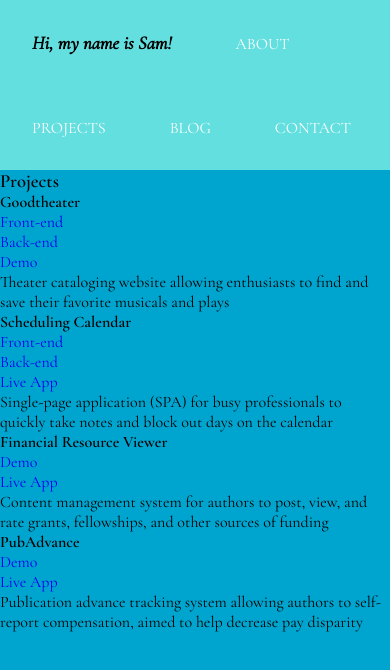
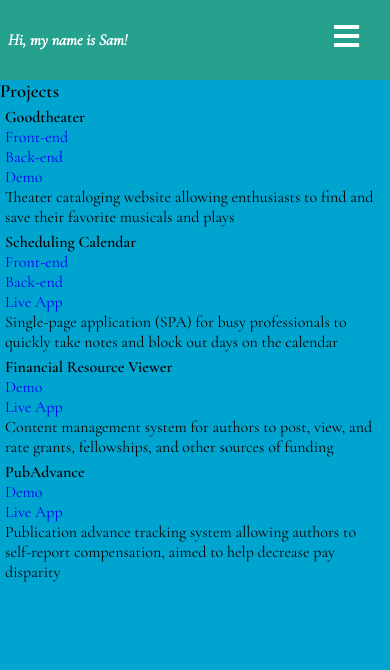
Before and after one commit to isphinxs/portfolio, a React (Create React App) app: page /projects in a window 390 px wide. Shown: the top 670 px of the page. Built offline with nearby package versions, Linux system fonts and the light colour scheme.

Commit message:
Add stock components and icons and refactor navbar to be responsive

```diff
--- a/package.json
+++ b/package.json
@@ -15,8 +15,10 @@
     "gh-pages": "^3.2.3",
     "react": "^17.0.2",
     "react-dom": "^17.0.2",
+    "react-icons": "^4.3.1",
     "react-router-dom": "^5.3.0",
     "react-scripts": "4.0.3",
+    "styled-components": "^5.3.3",
     "web-vitals": "^1.0.1"
   },
   "scripts": {
--- a/src/components/Navbar.js
+++ b/src/components/Navbar.js
@@ -1,15 +1,68 @@
 import React from 'react';
-import { NavLink } from 'react-router-dom';
+import { NavLink as Link } from 'react-router-dom';
+import styled from 'styled-components';
+import { FaBars } from 'react-icons/fa';
 
 function Navbar() {
+    const Nav = styled.nav`
+        background: #25A18E;
+        color: #FFF;
+        font-weight: 600;
+        height: 80px;
+        display: flex;
+        justify-content: space-between;
+        padding: 0.5rem (calc(100vw - 1000px) / 2);
+        z-index: 10;
+    `
+
+    const NavLink = styled(Link)`
+        color: #FFF;
+        display: flex;
+        align-items: center;
+        text-decoration: none;
+        padding: 0.5rem;
+        height: 100%;
+        cursor: pointer;
+        &.active {
+            color: #004E64;
+        }
+    `
+
+    const Bars = styled(FaBars)`
+        display: none;
+        color: #FFF;
+        @media screen and (max-width: 768px) {
+            display: block;
+            position: absolute;
+            top: 0;
+            right: 0;
+            transform: translate(-100%, 75%);
+            font-size: 1.8rem;
+            cursor: pointer;
+        }
+    `
+
+    const NavMenu = styled.div`
+        display: flex;
+        align-items: center;
+        @media screen and (max-width: 768px) {
+            display: none;
+        }
+    `
+
     return(
-        <ul className="navbar">
-            <li><h3><em>Hi, my name is Sam!</em></h3></li>
-            <li><NavLink to="/">ABOUT</NavLink></li>
-            <li><NavLink to="/Projects">PROJECTS</NavLink></li>
-            <li><NavLink to="/Blog">BLOG</NavLink></li>
-            <li><NavLink to="/Contact">CONTACT</NavLink></li>
-        </ul>
+        <>
+            <Nav>
+                <NavLink to="/" exact><em>Hi, my name is Sam!</em></NavLink>
+                <Bars />
+                <NavMenu>
+                    <NavLink to="/about">ABOUT</NavLink>
+                    <NavLink to="/projects">PROJECTS</NavLink>
+                    <NavLink to="/blog">BLOG</NavLink>
+                    <NavLink to="/contact">CONTACT</NavLink>
+                </NavMenu>
+            </Nav>
+        </>
     )
 }
 
--- a/src/components/Project.js
+++ b/src/components/Project.js
@@ -2,7 +2,7 @@ import React from 'react';
 
 const Project = (props) => {
     return(
-        <ul>
+        <ul className="project">
             <li><h4>{props.project.title}</h4></li>
             { props.project.frontend ? <li><a href={props.project.frontend}>Front-end</a></li> : null }
             { props.project.backend ? <li><a href={props.project.backend}>Back-end</a></li> : null }
--- a/src/index.css
+++ b/src/index.css
@@ -24,23 +24,6 @@ a {
   text-decoration: none;
   cursor: pointer;
   /* color: white; */
-}
-
-
-/* Navbar */
-
-.navbar a {
-  text-decoration: none;
-  color: white;
-}
-
-.navbar {
-  background-color: #64DFDF;
-}
-
-.navbar li {
-  display: inline-block;
-  margin: 2em;
 }
 
 /* About */
@@ -193,3 +176,9 @@ button, .contact-button {
 button:hover, .contact-button:hover {
   opacity: 0.8;
 }
+
+/* Projects */
+
+.project {
+  margin: 5px;
+}
```
Also changed, not shown: 1 other file (tests, documents, lock files or other folders).
